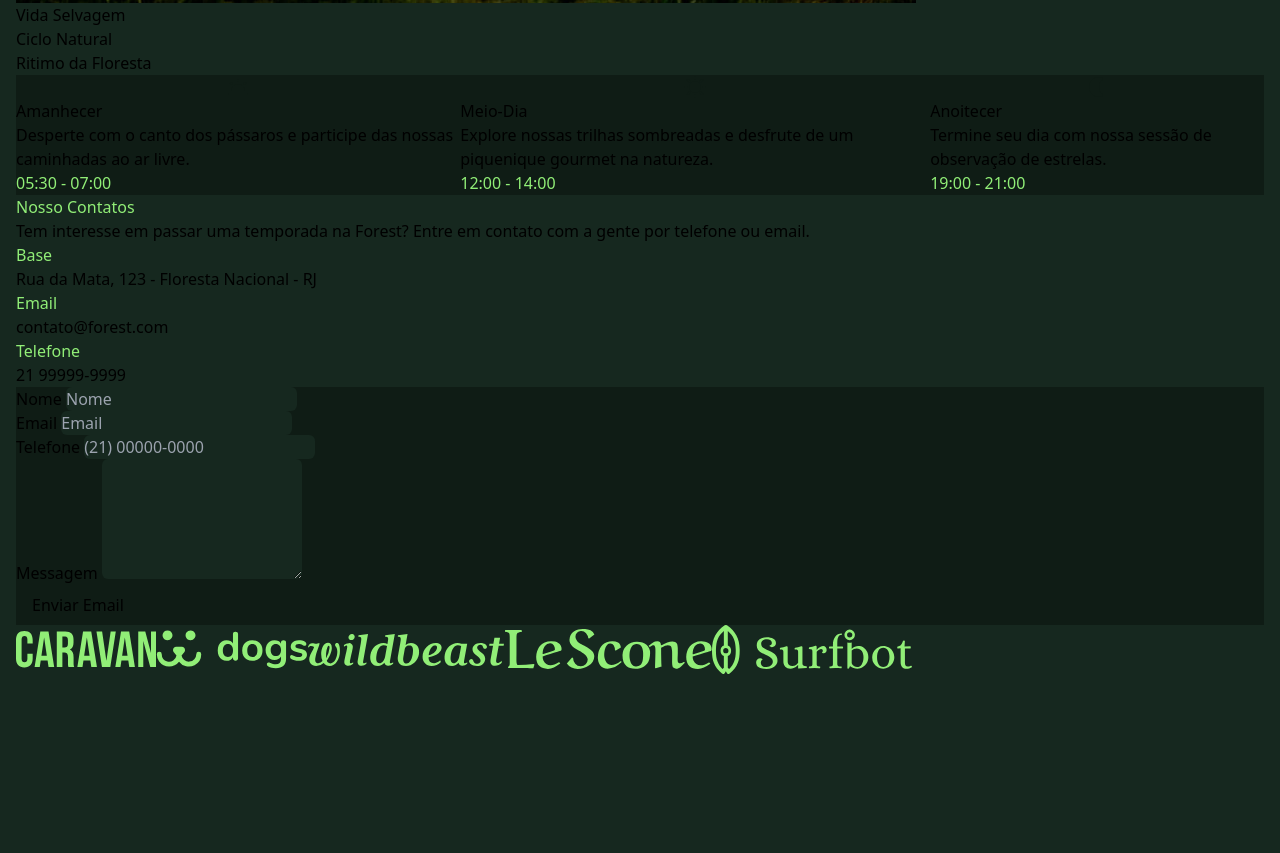
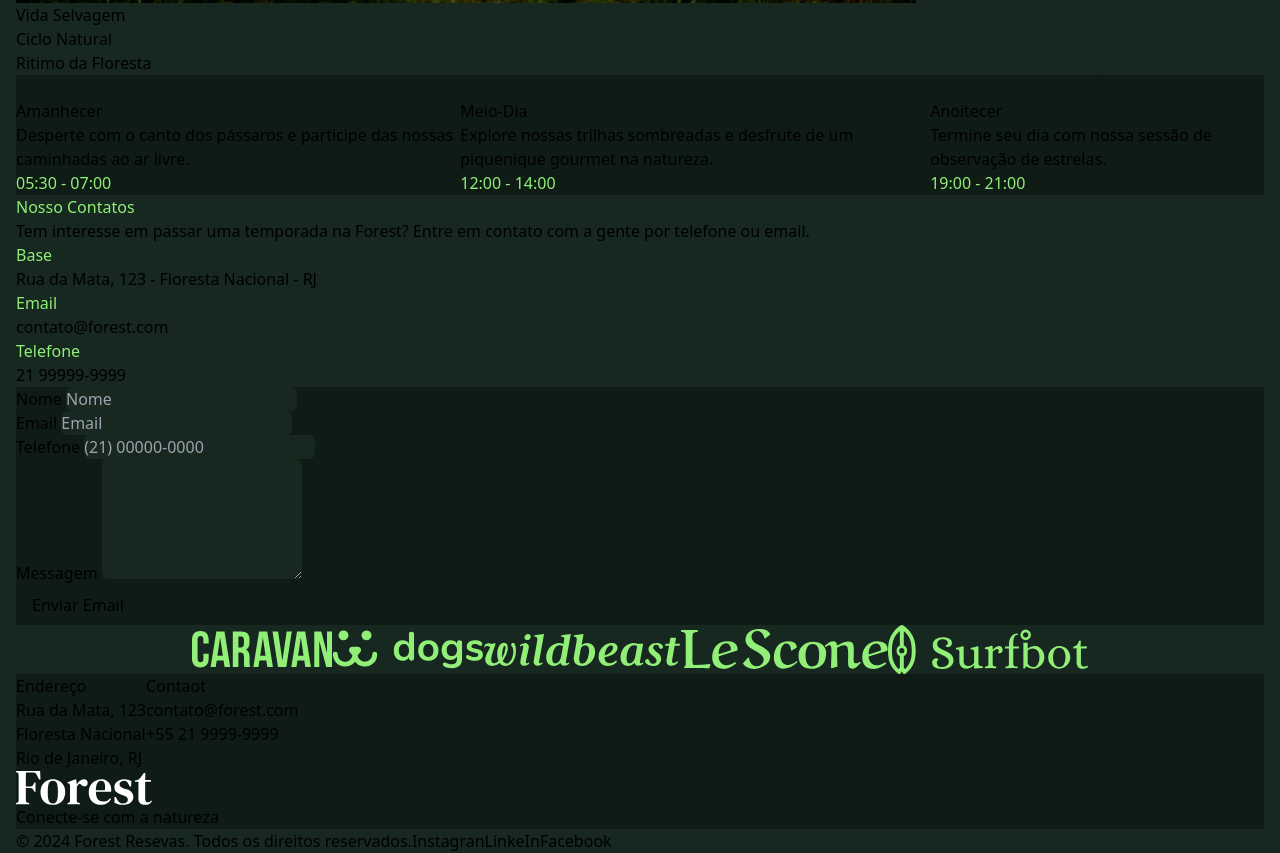
Before and after one commit to josevictormoura/florest-reservas, a website: page src/index.html in a window 1280 px wide. Shown: the part 7182-8035 px from the top of the page. Before the commit the page ends 7856 px from the top, so only its background shows below. Drawn offline with Linux system fonts and the light colour scheme.

Commit message:
adicionado footer

```diff
--- a/src/index.html
+++ b/src/index.html
@@ -225,7 +225,7 @@
     </form>
   </section>
   <!-- parceiros -->
-   <section class="container mb-12 sm:mb-16">
+   <section class="container mb-12 sm:mb-16 flex justify-center items-center">
     <ul class="flex flex-col items-center py-4 max-sm:divide-y-2 divide-verde-900 *:p-4 *:*:max-h-8 sm:flex-row sm:gap-8">
       <li><img src="./img/parceiros/caravan.svg" alt="caravan"></li>
       <li><img src="./img/parceiros/dogs.svg" alt="dogs"></li>
@@ -234,5 +234,34 @@
       <li><img src="./img/parceiros/surfbot.svg" alt="surfbot"></li>
     </ul>
    </section>
+   <footer class="container pb-8">
+    <div class=" grid gap-8 lg:grid-cols-2 bg-verde-900 rounded-2xl p-6 sm:p-12 mb-8">
+      <div class="flex gap-12 max-sm:flex-col max-sm:gap-4">
+        <div>
+          <h3 class="text-white font-serif text-xl mb-4">Endereço</h3>
+          <p class="text-gray-400">Rua da Mata, 123</p>
+          <p class="text-gray-400">Floresta Nacional</p>
+          <p class="text-gray-400">Rio de Janeiro, RJ</p>
+        </div>
+        <div>
+          <h3 class="text-white font-serif text-xl mb-4">Contaot</h3>
+          <p class="text-gray-400">contato@forest.com</p>
+          <p class="text-gray-400">+55 21 9999-9999</p>
+        </div>
+      </div>
+      <div class="lg:justify-self-end">
+        <img src="./img/forest.svg" alt="forest">
+        <p class="text-gray-400">Conecte-se com a natureza</p>
+      </div>
+    </div>
+    <div class="text-gray-400 flex items-center justify-between gap-8 text-sm max-sm:flex-col-reverse">
+      <p>© 2024 Forest Resevas. Todos os direitos reservados.</p>
+      <ul class="flex gap-8">
+        <li><a class="hover:text-verde-300" href="#">Instagran</a></li>
+        <li><a class="hover:text-verde-300" href="#">LinkeIn</a></li>
+        <li><a class="hover:text-verde-300" href="#">Facebook</a></li>
+      </ul>
+    </div>
+   </footer>
 </body>
 </html>
```
